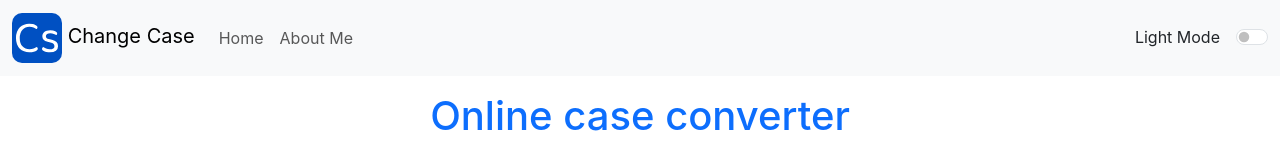
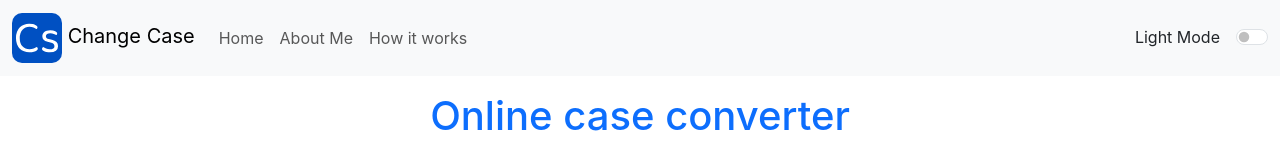
Before and after one commit to armexx/change-case, a React (Create React App) app: page / in a window 1280 px wide. Shown: the top 159 px of the page. Built offline with nearby package versions, Linux system fonts and the light colour scheme.

Commit message:
How it works link added

```diff
--- a/src/components/Navbar.js
+++ b/src/components/Navbar.js
@@ -18,6 +18,9 @@ export default function Navbar(props){
               <li className="nav-item">
                 <Link className="nav-link" to="/about">About Me</Link>
               </li>
+              <li className="nav-item">
+                <Link className="nav-link" to="/how-it-works">How it works</Link>
+              </li>
             </ul>
             <div className="form-check form-switch d-flex justify-content-end">
               <label className={`form-check-label text-${props.mode==='light'?'dark':'light'} pe-2 me-5`} htmlFor="flexSwitchCheckDefault">{`${props.mode==='dark'?'Dark':'Light'} Mode`}</label>
```
